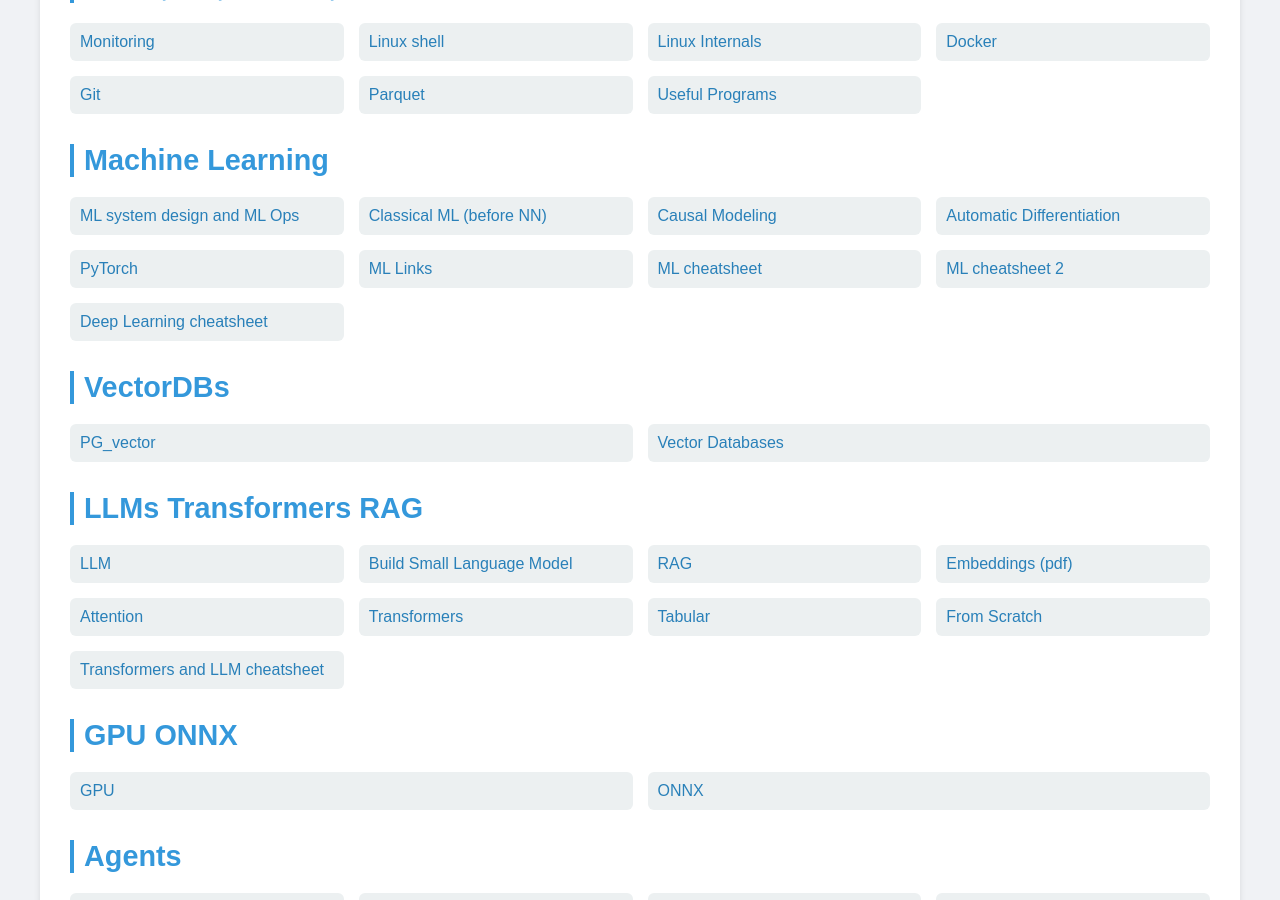
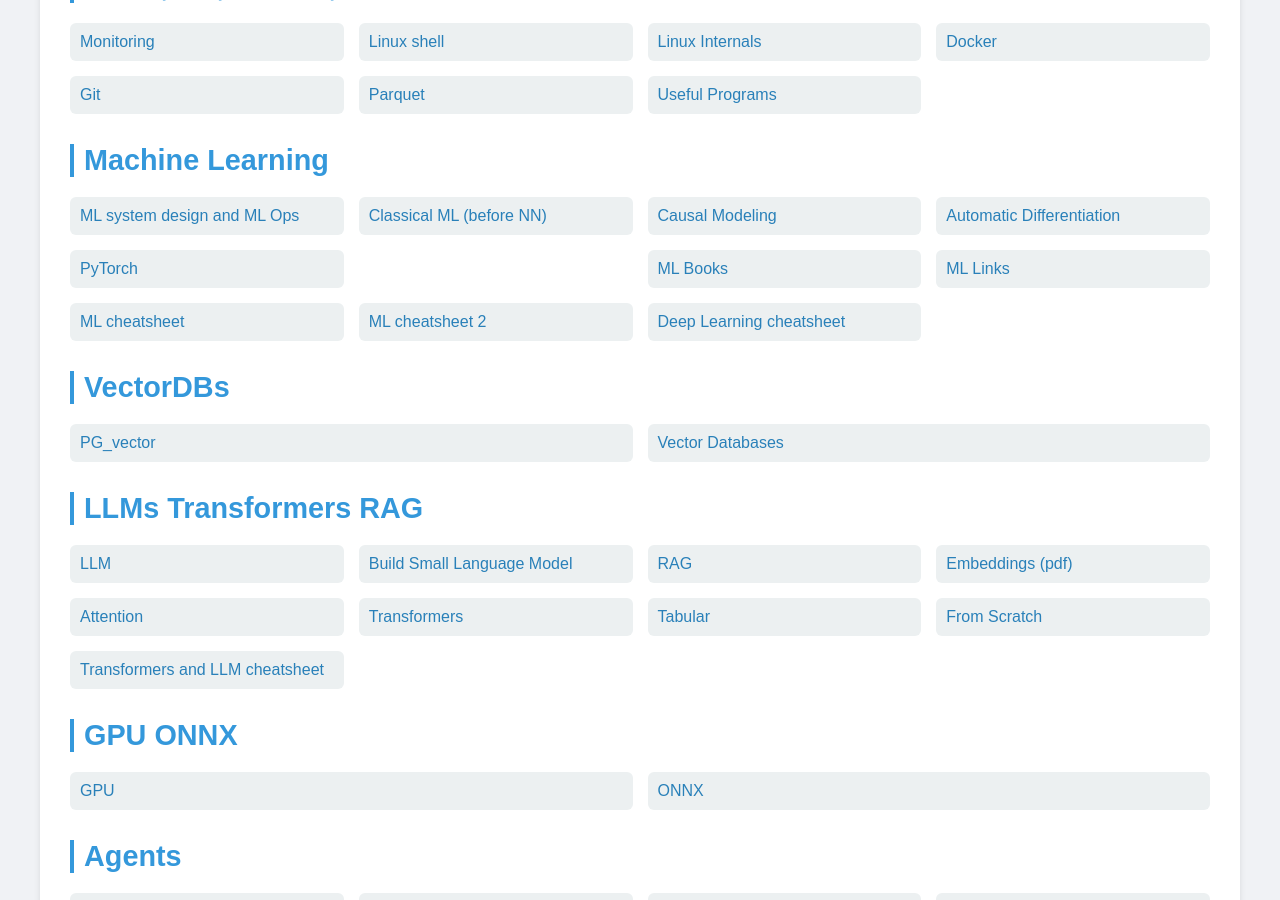
Before and after one commit to Michael-Lubinsky/michael-lubinsky.github.com, a Jekyll site: the page built from index.html, in a window 1280 px wide and 900 px high, scrolled down 2763 px. Built offline with Jekyll 4.4.1, drawn with Linux system fonts in a browser that asks for light colours.

Commit message:
Add link to ML Books in index.html

```diff
--- a/index.html
+++ b/index.html
@@ -280,7 +280,8 @@
                 <a href="ml/causal.html">Causal Modeling</a>
                 <a href="ml/autograd.html">Automatic Differentiation</a>
                 <a href="ml/pytorch.html">PyTorch</a>
-
+<br>
+                <a href="ml/ml_books.html">ML Books</a>
                 <a href="ml/mamba.html">ML Links</a>
                 <a href="ml/machine-learning-formula-decision-sheet.pdf">ML cheatsheet</a>
                 <a href="ml/ML_Data_Science_cheatsheet.pdf">ML cheatsheet 2</a>
```
